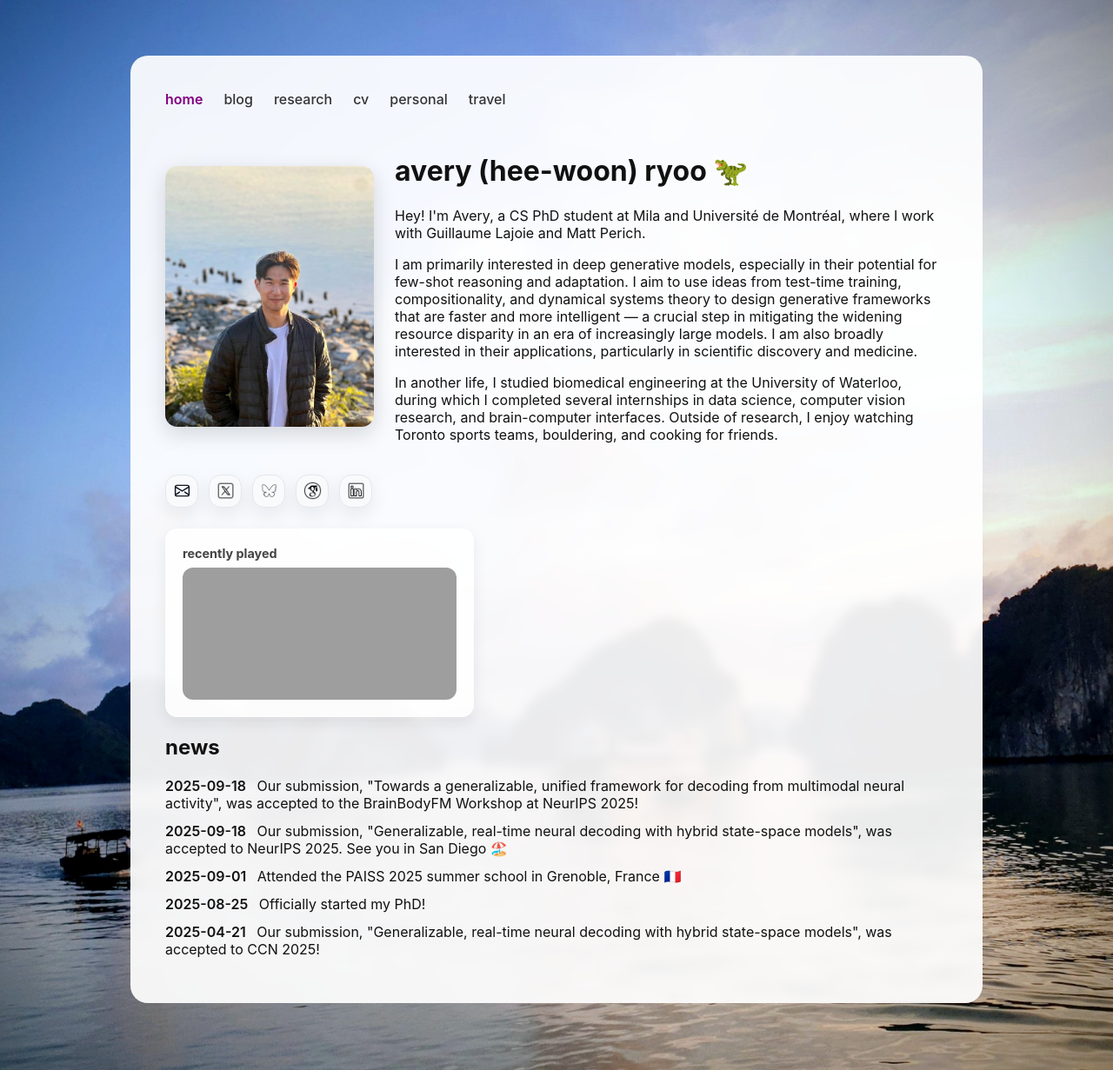
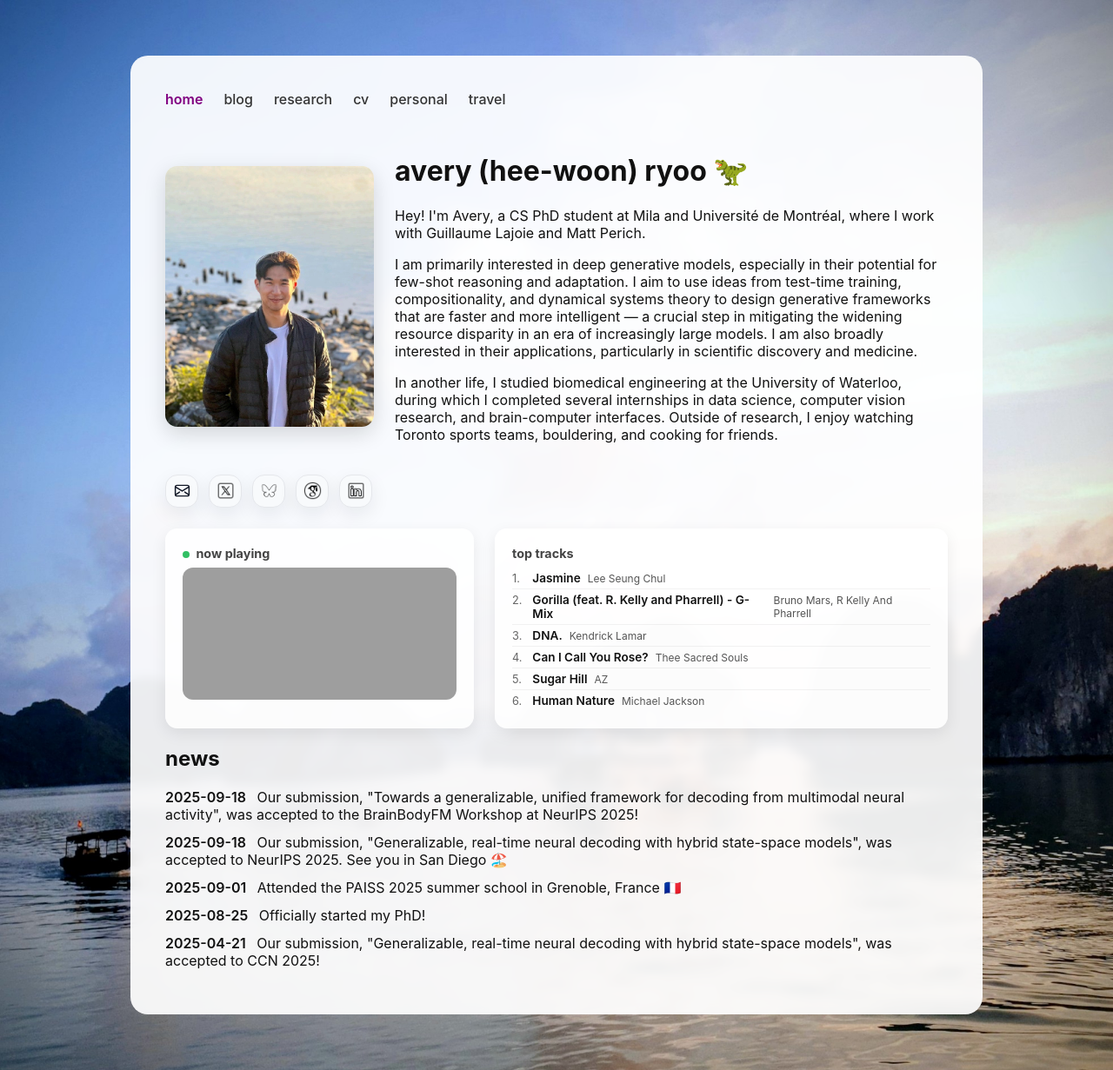
Before and after one commit to averyryoo/averyryoo.github.io, a Jekyll site: the page built from index.md, in a window 1280 px wide. Shown: the whole page at 87% size. Built offline with Jekyll 4.4.1, drawn with Linux system fonts in a browser that asks for light colours; grey boxes are pictures that could not be loaded.

Commit message:
chore: update spotify data

```diff
--- a/_data/spotify.yml
+++ b/_data/spotify.yml
@@ -1,9 +1,27 @@
 now_playing:
-  album: California (feat. Warren Hue)
-  album_art: https://i.scdn.co/image/ab67616d00001e0249f649f3c6b64f896ce34468
-  artist: 88rising, Rich Brian, NIKI, Warren Hue
-  is_playing: false
-  track: California (feat. Warren Hue)
-  url: https://open.spotify.com/track/0nhjj0YiyxWv2oOYpwrfCR
-top_tracks: []
-updated_at: 2026-07-25 12:30 UTC
+  album: Nicole
+  album_art: https://i.scdn.co/image/ab67616d00001e0289aa3d00d339b8948374782b
+  artist: NIKI
+  is_playing: true
+  track: The Apartment We Won't Share
+  url: https://open.spotify.com/track/5ocEOqIzIzUEG0WKocGOgJ
+top_tracks:
+- artist: Lee Seung Chul
+  track: Jasmine
+  url: https://open.spotify.com/track/7DTkq3BsVzztMPSsgiUnrv
+- artist: Bruno Mars, R Kelly And Pharrell
+  track: Gorilla (feat. R. Kelly and Pharrell) - G-Mix
+  url: https://open.spotify.com/track/7uVKvaDWDpss7Ldj9kypLX
+- artist: Kendrick Lamar
+  track: DNA.
+  url: https://open.spotify.com/track/6HZILIRieu8S0iqY8kIKhj
+- artist: Thee Sacred Souls
+  track: Can I Call You Rose?
+  url: https://open.spotify.com/track/6IAuH3hgTRpUUdmOGubXGS
+- artist: AZ
+  track: Sugar Hill
+  url: https://open.spotify.com/track/0lZWjBImx6kNe3WtOA09Xu
+- artist: Michael Jackson
+  track: Human Nature
+  url: https://open.spotify.com/track/4cgjA7B4fJBHyB9Ya2bu0t
+updated_at: 2026-07-25 14:35 UTC
```
